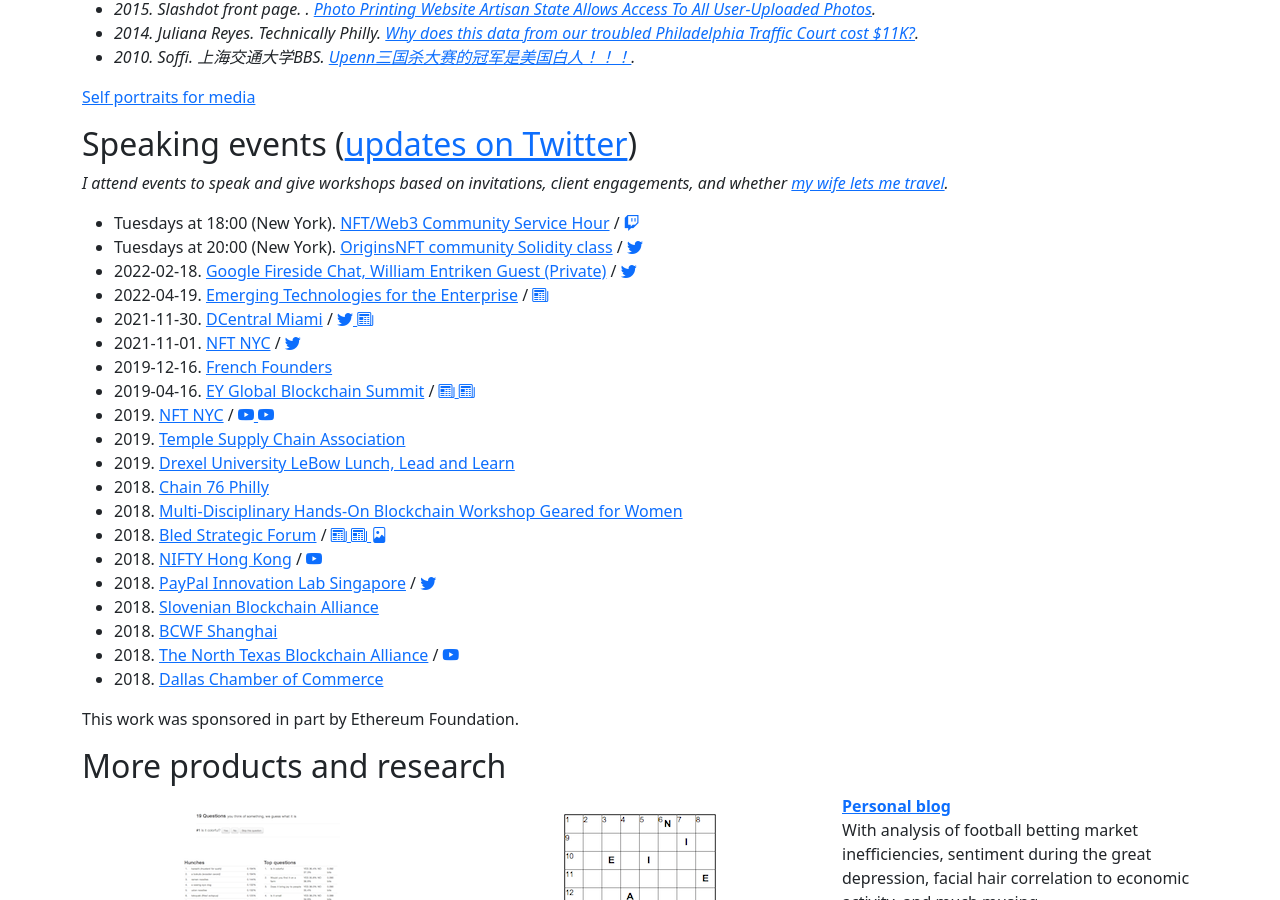
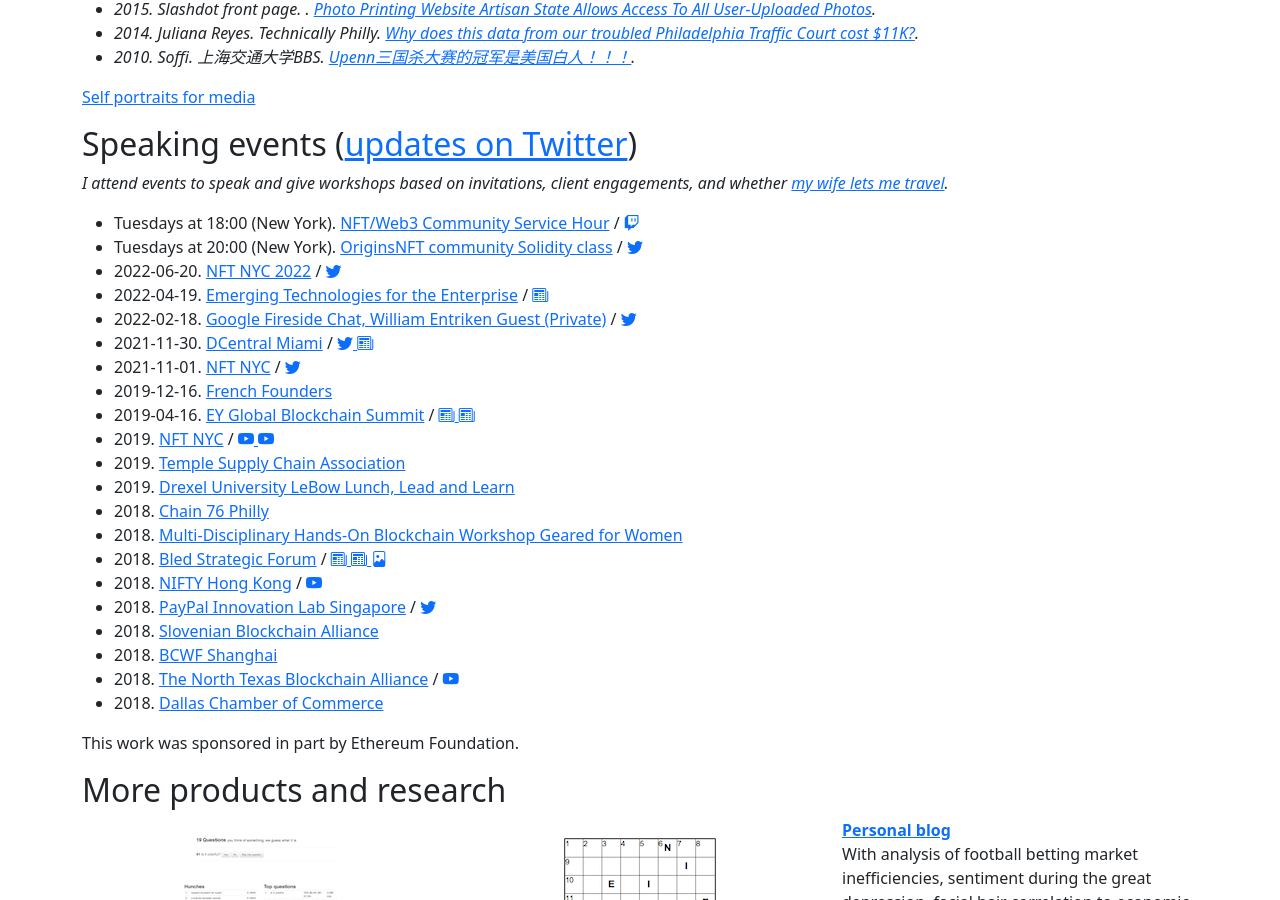
Before and after one commit to fulldecent/phor.net, a Jekyll site: the page built from index.html, in a window 1280 px wide and 900 px high, scrolled down 3430 px. Built offline with Jekyll 4.4.1, drawn with Linux system fonts in a browser that asks for light colours; nearby versions of some CDN libraries; comment, search, counter and statistics services are not loaded; some of the changed lines change nothing that is shown.

Commit message:
add nft nyc event

```diff
--- a/_data/speaking-events.json
+++ b/_data/speaking-events.json
@@ -1,10 +1,10 @@
 [
   {
-    "date": "2022-02-18",
-    "url": "mailto:entriken@phor.net?subject=Google%20fireside%20chat&body=Please%20send%20me%20the%20private%20link%20for%20Googlers%20to%20join%20your%20fireside%20chat%20Google%20Meet",
-    "title": "Google Fireside Chat, William Entriken Guest (Private)",
+    "date": "2022-06-20",
+    "url": "https://www.nft.nyc",
+    "title": "NFT NYC 2022",
     "coverage": [
-      "https://twitter.com/ZainanZhou/status/1494831012303425536"
+      "https://twitter.com/NFT_NYC/status/1498684973854998534"
     ]
   },
   {
@@ -13,6 +13,14 @@
     "title": "Emerging Technologies for the Enterprise",
     "coverage": [
       "https://technical.ly/project/emerging-technology-for-the-enterprise/"
+    ]
+  },
+  {
+    "date": "2022-02-18",
+    "url": "mailto:entriken@phor.net?subject=Google%20fireside%20chat&body=Please%20send%20me%20the%20private%20link%20for%20Googlers%20to%20join%20your%20fireside%20chat%20Google%20Meet",
+    "title": "Google Fireside Chat, William Entriken Guest (Private)",
+    "coverage": [
+      "https://twitter.com/ZainanZhou/status/1494831012303425536"
     ]
   },
   {
```
